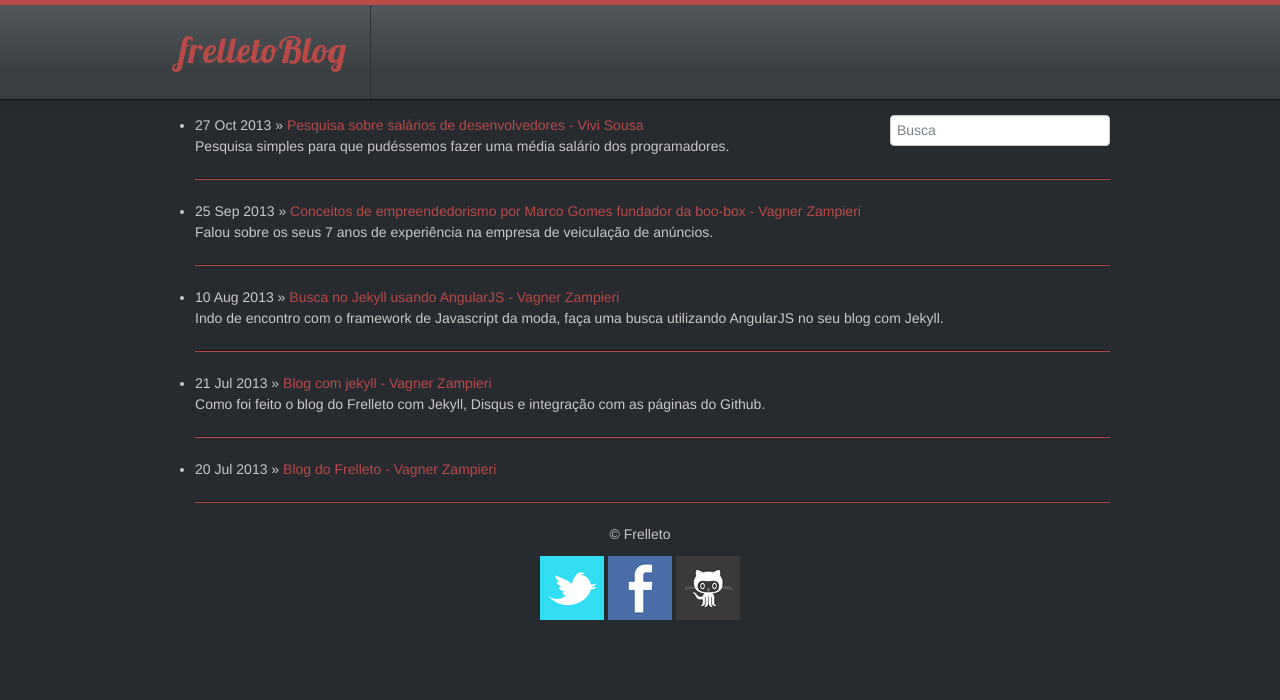
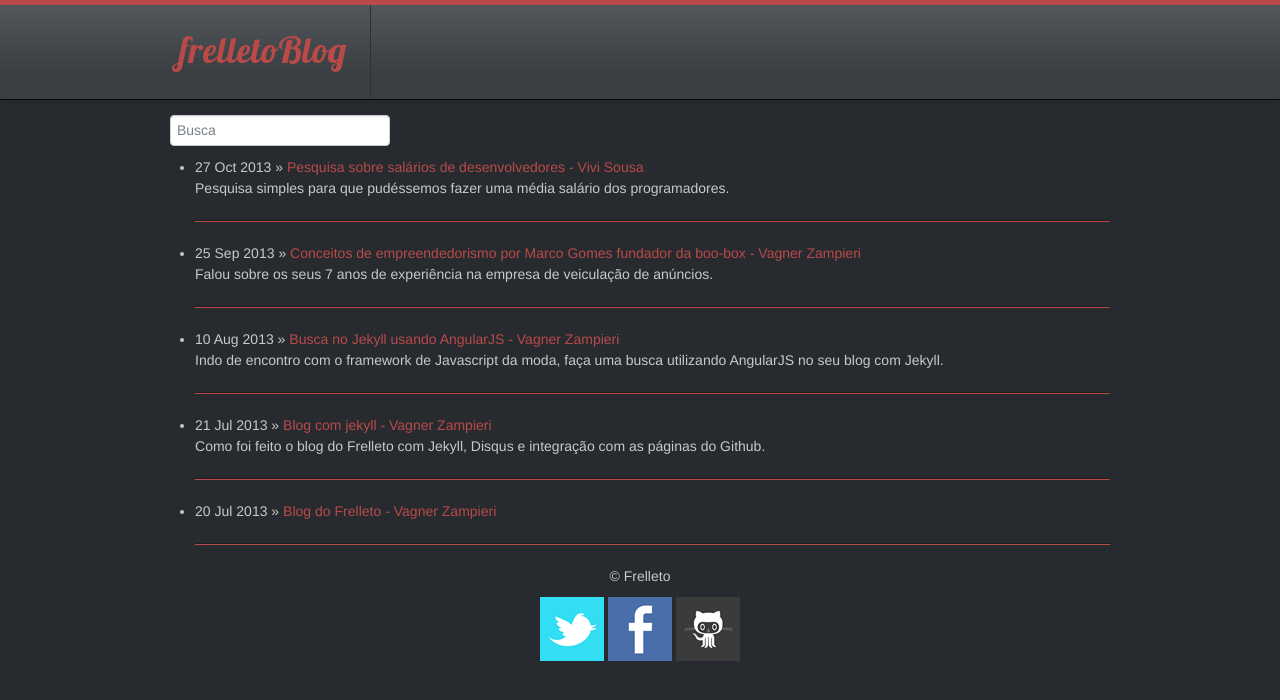
Before and after one commit to frelleto/frelleto.github.com, a Jekyll site: the page built from index.html, in a window 1280 px wide. Shown: the top 700 px of the page. Built offline with Jekyll 4.4.1, drawn with Linux system fonts in a browser that asks for light colours; Markdown is read by kramdown in place of the engine named in the settings.

Commit message:
Change name class div

```diff
--- a/_includes/search.html
+++ b/_includes/search.html
@@ -1,3 +1,3 @@
-<div class="right">
+<div class="search">
   <input type='search' class='form-controll col-lg-8' placeholder="Busca" data-ng-model='searchText'>
 </div>
```
